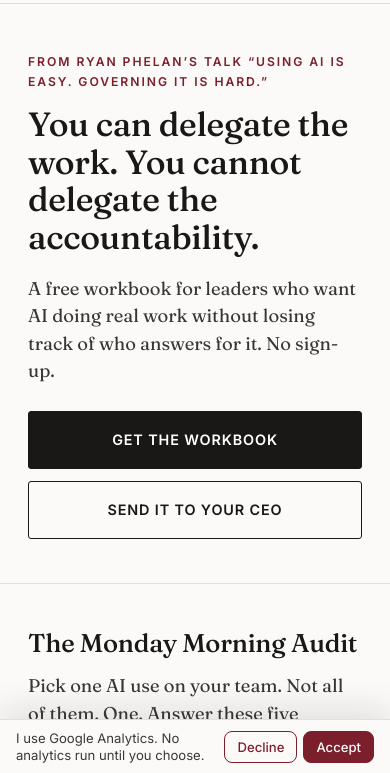
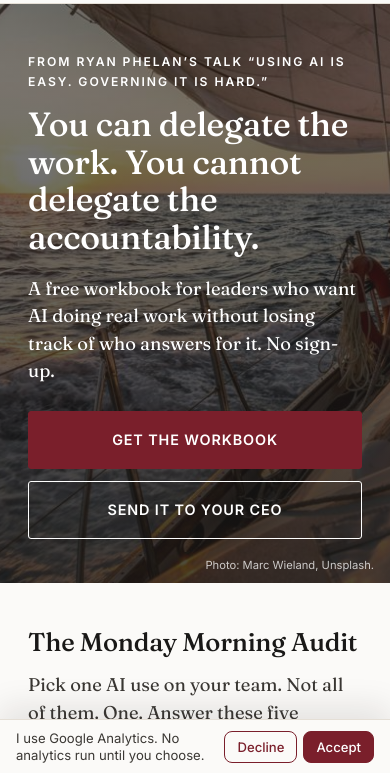
Before and after one commit to ryanpphelan/ryanpphelan.github.io, a plain HTML site: page ai-audit.html in a window 390 px wide. Shown: the part 69-842 px from the top of the page. Drawn offline with Linux system fonts and the light colour scheme.

Commit message:
ai-audit: add final workbook PDF and sailing-photo hero
- downloads/ai-accountability-workbook.pdf: Ryan's final 12-page workbook (sha256 94b9c11b...399a).
- Hero photo: the workbook cover image (taken from the PDF itself, 1700px), 346 KB desktop /
  101 KB phone, dark overlay for legible white text; credit "Photo: Marc Wieland, Unsplash."
- Hero primary button in the site's bordeaux so it reads on the photo.

Co-Authored-By: Claude Opus 5.5 <noreply@anthropic.com>
Claude-Session: https://claude.ai/code/session_0122CP68qLjMviw9PMY538eM

```diff
--- a/ai-audit.html
+++ b/ai-audit.html
@@ -45,10 +45,12 @@ j=d.createElement(s),dl=l!='dataLayer'?'&l='+l:'';j.async=true;j.src=
 .aa-hero{position:relative;padding:72px 0 56px;border-bottom:1px solid var(--line)}
 .aa-hero h1{font-size:clamp(2.1rem,6.2vw,3.6rem);line-height:1.12;max-width:20ch;margin:0 0 18px}
 .aa-hero .lead{max-width:640px}
-.aa-hero.has-photo{background:var(--ink) center/cover no-repeat;color:#fff;border-bottom:0}
+.aa-hero.has-photo{background:var(--ink) url(images/ai-audit-hero.jpg) center/cover no-repeat;color:#fff;border-bottom:0}
 .aa-hero.has-photo::before{content:"";position:absolute;inset:0;background:linear-gradient(180deg,rgba(25,24,23,.55),rgba(25,24,23,.78))}
 .aa-hero.has-photo .wrap{position:relative}
 .aa-hero.has-photo .eyebrow,.aa-hero.has-photo .lead,.aa-hero.has-photo h1{color:#fff}
+.aa-hero.has-photo .btn:not(.btn-ghost){background:var(--accent);border-color:var(--accent);color:#fff}
+.aa-hero.has-photo .btn:not(.btn-ghost):hover{background:#fff;border-color:#fff;color:var(--accent)}
 .aa-hero.has-photo .btn-ghost{color:#fff;border-color:#fff}
 .aa-hero.has-photo .btn-ghost:hover{background:#fff;color:var(--ink)}
 .aa-credit{position:absolute;right:16px;bottom:8px;font-size:.7rem;color:rgba(255,255,255,.75);margin:0}
@@ -74,6 +76,7 @@ j=d.createElement(s),dl=l!='dataLayer'?'&l='+l:'';j.async=true;j.src=
 .aa-small{font-size:.85rem;color:var(--ink-soft)}
 .aa-cta{display:flex;flex-wrap:wrap;gap:12px;margin-top:8px}
 @media(max-width:640px){
+  .aa-hero.has-photo{background-image:url(images/ai-audit-hero-900.jpg)}
   .aa-hero{padding:48px 0 44px}
   .aa-sec{padding:44px 0}
   .aa-cta .btn{flex:1 1 100%;text-align:center}
@@ -101,7 +104,7 @@ height="0" width="0" style="display:none;visibility:hidden" title="Google Tag Ma
   </div>
 </header>
 <main>
-  <section class="aa-hero" id="top">
+  <section class="aa-hero has-photo" id="top">
     <div class="wrap narrow">
       <p class="eyebrow">From Ryan Phelan&rsquo;s talk &ldquo;Using AI Is Easy. Governing It Is Hard.&rdquo;</p>
       <h1>You can delegate the work. You cannot delegate the accountability.</h1>
@@ -111,7 +114,7 @@ height="0" width="0" style="display:none;visibility:hidden" title="Google Tag Ma
         <a class="btn btn-ghost btn-lg" href="mailto:?subject=Worth%2015%20minutes%20before%20the%202027%20plan&amp;body=I%20came%20across%20something%20I%20think%20is%20worth%2015%20minutes%20of%20your%20time.%0D%0A%0D%0AIt%27s%20a%20short%20workbook%20on%20keeping%20AI%20accountable%3A%20what%20it%20can%20see%2C%20what%20it%20can%20claim%2C%20what%20it%20decides%20on%20its%20own%2C%20and%20whose%20name%20is%20on%20the%20result.%0D%0A%0D%0AIt%20also%20makes%20a%20point%20I%20keep%20thinking%20about%3A%20AI%20scales%20whichever%20version%20of%20our%20story%20it%20was%20fed.%20If%20our%20leadership%20team%20tells%20different%20versions%2C%20AI%20amplifies%20all%20of%20them.%20There%27s%20a%20free%2015-minute%20diagnostic%20for%20executive%20teams%20that%20checks%20whether%20our%20leaders%2C%20our%20website%20and%20the%20market%20are%20telling%20the%20same%20story.%0D%0A%0D%0Ahttps%3A%2F%2Fryanphelan.com%2Fai-audit%3Futm_source%3Dvoices%26utm_medium%3Dforward%0D%0A%0D%0AWorth%20a%20look%3F" data-ga="forward_email_click" data-ga-place="hero">Send it to your CEO</a>
       </div>
     </div>
-    <!--PHOTO_CREDIT-->
+    <p class="aa-credit">Photo: Marc Wieland, Unsplash.</p>
   </section>
 
   <section class="aa-sec" id="audit">
```
Also changed, not shown: images/ai-audit-hero-900.jpg (added), images/ai-audit-hero.jpg (added), 1 other file.
